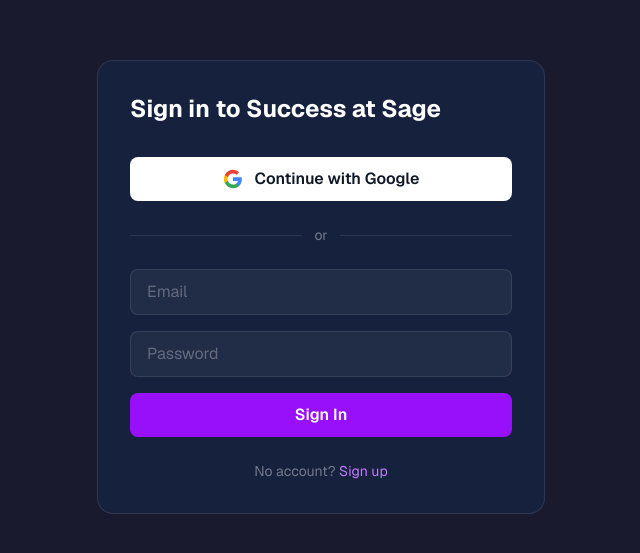
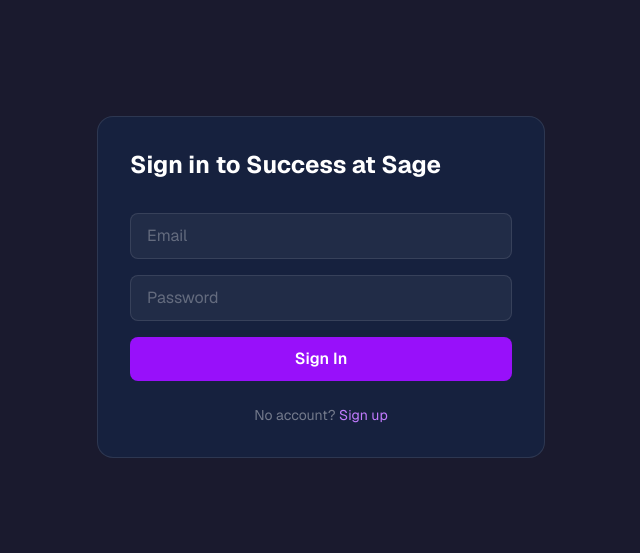
Before and after one commit to kidflash2jahaan/Success-at-Sage, a Next.js app: page /login in a window 1280 px wide. Shown: the part 113-666 px from the top of the page, without its empty margins (319-959 px from the left). Built offline with nearby package versions, Linux system fonts and the light colour scheme; no server answers.

Commit message:
feat: remove Google auth, add email verification message, fix signup action

```diff
--- a/app/actions/signup.ts
+++ b/app/actions/signup.ts
@@ -1,7 +1,6 @@
 'use server'
 import { createSupabaseServerClient } from '@/lib/supabase/server'
-import { db } from '@/lib/db'
-import { users } from '@/lib/db/schema'
+import { supabaseAdmin } from '@/lib/supabase/admin'
 import { redirect } from 'next/navigation'
 
 export async function signUpWithEmail(formData: FormData) {
@@ -17,13 +16,13 @@
   const adminEmails = (process.env.ADMIN_EMAILS ?? '').split(',').map(e => e.trim())
   const role = adminEmails.includes(email) ? 'admin' as const : 'student' as const
 
-  await db.insert(users).values({
-    id: data.user!.id,
+  await supabaseAdmin.from('users').insert({
+    id: data.user.id,
     email,
-    fullName,
-    graduatingYear,
+    full_name: fullName,
+    graduating_year: graduatingYear,
     role,
   })
 
-  redirect('/dashboard')
+  redirect('/signup?sent=1')
 }
--- a/app/login/page.tsx
+++ b/app/login/page.tsx
@@ -1,39 +1,12 @@
 'use client'
-import { createSupabaseBrowserClient } from '@/lib/supabase/client'
 import { signInWithEmail } from '@/app/actions/login'
 import Link from 'next/link'
 
 export default function LoginPage() {
-  const supabase = createSupabaseBrowserClient()
-
-  async function handleGoogle() {
-    await supabase.auth.signInWithOAuth({
-      provider: 'google',
-      options: { redirectTo: `${window.location.origin}/auth/callback` },
-    })
-  }
-
   return (
     <div className="min-h-screen bg-[#1a1a2e] flex items-center justify-center p-4">
       <div className="w-full max-w-md bg-[#16213e] border border-white/10 rounded-2xl p-8">
         <h1 className="text-2xl font-bold text-white mb-8">Sign in to Success at Sage</h1>
-        <button
-          onClick={handleGoogle}
-          className="w-full flex items-center justify-center gap-3 bg-white text-gray-900 font-semibold rounded-lg py-2.5 mb-6 hover:bg-gray-100 transition-colors"
-        >
-          <svg className="w-5 h-5" viewBox="0 0 24 24">
-            <path fill="#4285F4" d="M22.56 12.25c0-.78-.07-1.53-.2-2.25H12v4.26h5.92c-.26 1.37-1.04 2.53-2.21 3.31v2.77h3.57c2.08-1.92 3.28-4.74 3.28-8.09z"/>
-            <path fill="#34A853" d="M12 23c2.97 0 5.46-.98 7.28-2.66l-3.57-2.77c-.98.66-2.23 1.06-3.71 1.06-2.86 0-5.29-1.93-6.16-4.53H2.18v2.84C3.99 20.53 7.7 23 12 23z"/>
-            <path fill="#FBBC05" d="M5.84 14.09c-.22-.66-.35-1.36-.35-2.09s.13-1.43.35-2.09V7.07H2.18C1.43 8.55 1 10.22 1 12s.43 3.45 1.18 4.93l2.85-2.22.81-.62z"/>
-            <path fill="#EA4335" d="M12 5.38c1.62 0 3.06.56 4.21 1.64l3.15-3.15C17.45 2.09 14.97 1 12 1 7.7 1 3.99 3.47 2.18 7.07l3.66 2.84c.87-2.6 3.3-4.53 6.16-4.53z"/>
-          </svg>
-          Continue with Google
-        </button>
-        <div className="flex items-center gap-3 mb-6">
-          <div className="flex-1 h-px bg-white/10" />
-          <span className="text-white/40 text-sm">or</span>
-          <div className="flex-1 h-px bg-white/10" />
-        </div>
         <form action={signInWithEmail} className="flex flex-col gap-4">
           <input name="email" type="email" required placeholder="Email" className="w-full bg-white/5 border border-white/10 rounded-lg px-4 py-2.5 text-white placeholder:text-white/30 focus:outline-none focus:border-purple-500" />
           <input name="password" type="password" required placeholder="Password" className="w-full bg-white/5 border border-white/10 rounded-lg px-4 py-2.5 text-white placeholder:text-white/30 focus:outline-none focus:border-purple-500" />
--- a/app/signup/page.tsx
+++ b/app/signup/page.tsx
@@ -1,38 +1,36 @@
 'use client'
-import { createSupabaseBrowserClient } from '@/lib/supabase/client'
 import { signUpWithEmail } from '@/app/actions/signup'
 import Link from 'next/link'
+import { useSearchParams } from 'next/navigation'
+import { Suspense } from 'react'
 
-export default function SignupPage() {
-  const supabase = createSupabaseBrowserClient()
+function SignupForm() {
+  const searchParams = useSearchParams()
+  const sent = searchParams.get('sent')
   const currentYear = new Date().getFullYear()
   const years = [currentYear + 1, currentYear + 2, currentYear + 3, currentYear + 4]
 
-  async function handleGoogle() {
-    await supabase.auth.signInWithOAuth({
-      provider: 'google',
-      options: { redirectTo: `${window.location.origin}/auth/callback` },
-    })
+  if (sent) {
+    return (
+      <div className="min-h-screen bg-[#1a1a2e] flex items-center justify-center p-4">
+        <div className="w-full max-w-md bg-[#16213e] border border-white/10 rounded-2xl p-8 text-center">
+          <div className="w-14 h-14 rounded-full bg-purple-500/10 border border-purple-500/20 flex items-center justify-center mx-auto mb-6">
+            <svg className="w-7 h-7 text-purple-400" fill="none" viewBox="0 0 24 24" stroke="currentColor">
+              <path strokeLinecap="round" strokeLinejoin="round" strokeWidth={1.5} d="M3 8l7.89 5.26a2 2 0 002.22 0L21 8M5 19h14a2 2 0 002-2V7a2 2 0 00-2-2H5a2 2 0 00-2 2v10a2 2 0 002 2z" />
+            </svg>
+          </div>
+          <h1 className="text-2xl font-bold text-white mb-3">Check your email</h1>
+          <p className="text-white/50 mb-8">We sent a verification link to your email address. Click it to confirm your account and sign in.</p>
+          <Link href="/login" className="text-purple-400 hover:text-purple-300 text-sm">Back to sign in</Link>
+        </div>
+      </div>
+    )
   }
 
   return (
     <div className="min-h-screen bg-[#1a1a2e] flex items-center justify-center p-4">
       <div className="w-full max-w-md bg-[#16213e] border border-white/10 rounded-2xl p-8">
         <h1 className="text-2xl font-bold text-white mb-8">Create your account</h1>
-        <button onClick={handleGoogle} className="w-full flex items-center justify-center gap-3 bg-white text-gray-900 font-semibold rounded-lg py-2.5 mb-6 hover:bg-gray-100 transition-colors">
-          <svg className="w-5 h-5" viewBox="0 0 24 24">
-            <path fill="#4285F4" d="M22.56 12.25c0-.78-.07-1.53-.2-2.25H12v4.26h5.92c-.26 1.37-1.04 2.53-2.21 3.31v2.77h3.57c2.08-1.92 3.28-4.74 3.28-8.09z"/>
-            <path fill="#34A853" d="M12 23c2.97 0 5.46-.98 7.28-2.66l-3.57-2.77c-.98.66-2.23 1.06-3.71 1.06-2.86 0-5.29-1.93-6.16-4.53H2.18v2.84C3.99 20.53 7.7 23 12 23z"/>
-            <path fill="#FBBC05" d="M5.84 14.09c-.22-.66-.35-1.36-.35-2.09s.13-1.43.35-2.09V7.07H2.18C1.43 8.55 1 10.22 1 12s.43 3.45 1.18 4.93l2.85-2.22.81-.62z"/>
-            <path fill="#EA4335" d="M12 5.38c1.62 0 3.06.56 4.21 1.64l3.15-3.15C17.45 2.09 14.97 1 12 1 7.7 1 3.99 3.47 2.18 7.07l3.66 2.84c.87-2.6 3.3-4.53 6.16-4.53z"/>
-          </svg>
-          Continue with Google
-        </button>
-        <div className="flex items-center gap-3 mb-6">
-          <div className="flex-1 h-px bg-white/10" />
-          <span className="text-white/40 text-sm">or</span>
-          <div className="flex-1 h-px bg-white/10" />
-        </div>
         <form action={signUpWithEmail} className="flex flex-col gap-4">
           <input name="fullName" required placeholder="Full Name" className="w-full bg-white/5 border border-white/10 rounded-lg px-4 py-2.5 text-white placeholder:text-white/30 focus:outline-none focus:border-purple-500" />
           <input name="email" type="email" required placeholder="Email" className="w-full bg-white/5 border border-white/10 rounded-lg px-4 py-2.5 text-white placeholder:text-white/30 focus:outline-none focus:border-purple-500" />
@@ -52,3 +50,11 @@
     </div>
   )
 }
+
+export default function SignupPage() {
+  return (
+    <Suspense>
+      <SignupForm />
+    </Suspense>
+  )
+}
```
